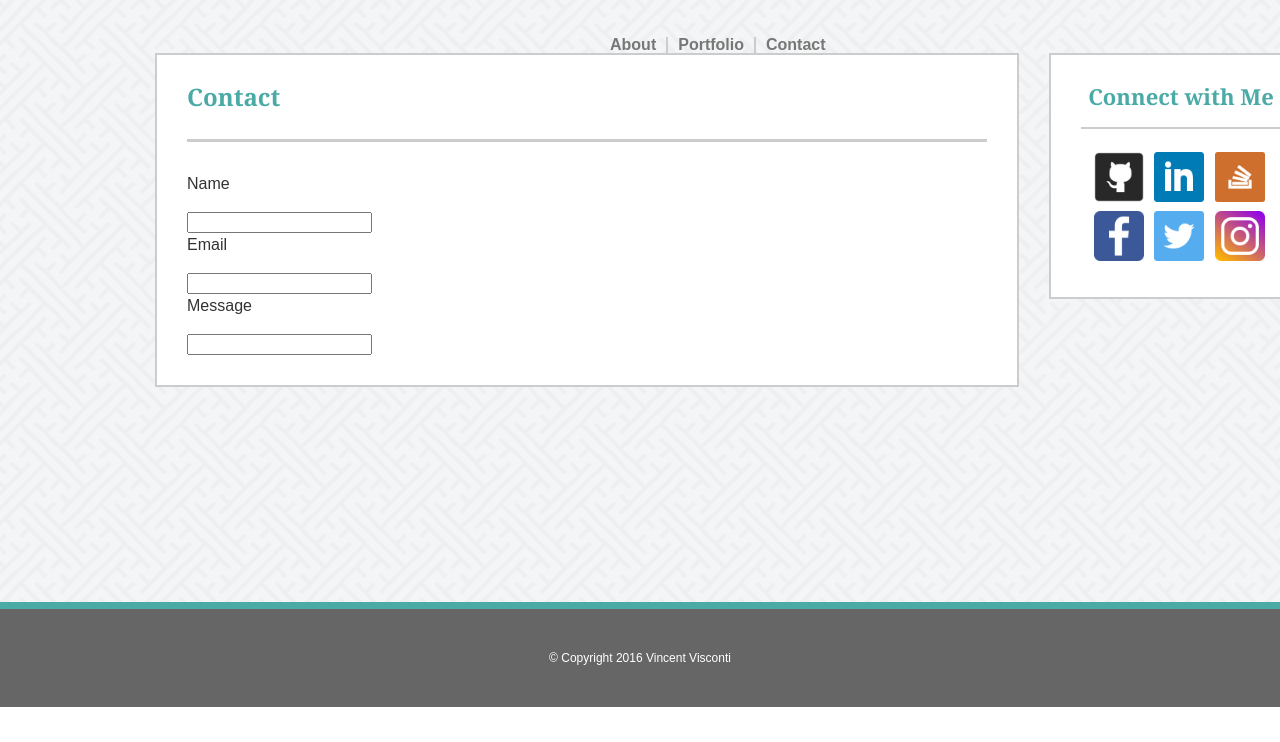
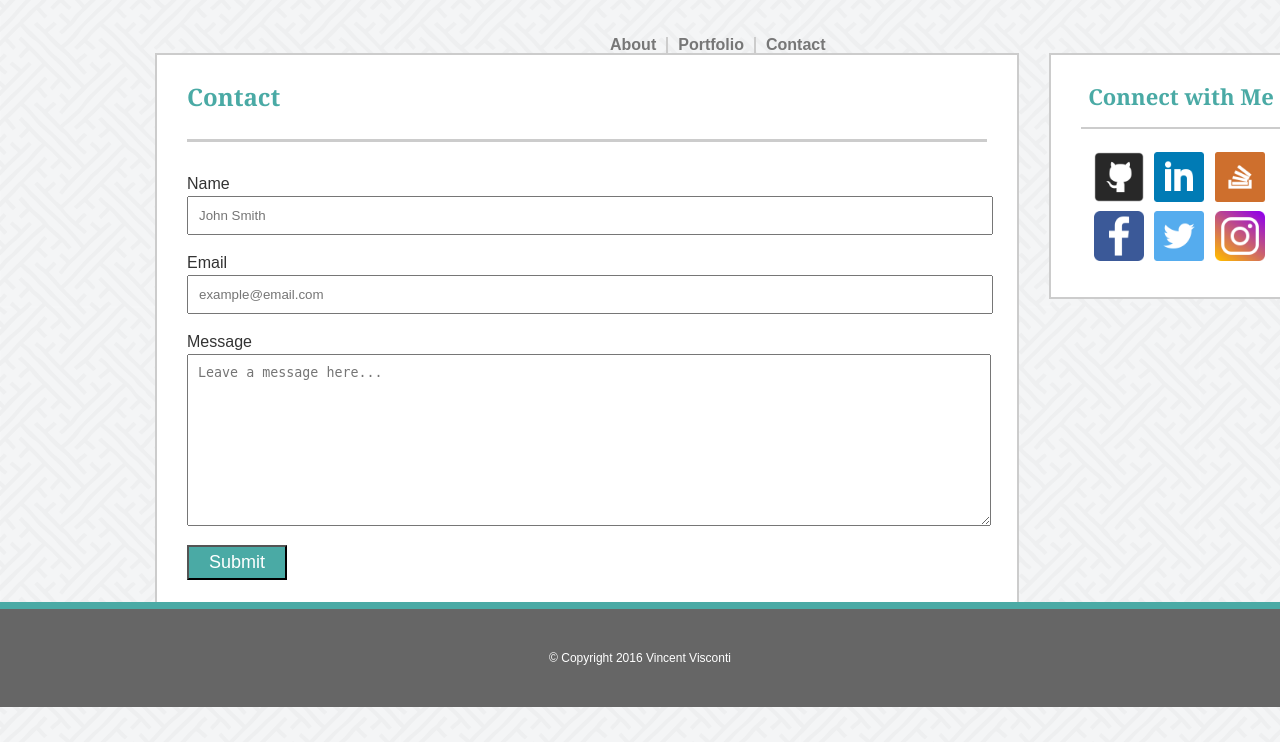
Before and after one commit to VinnyV88/Basic-Portfolio, a PHP site: page /contact.html in a window 1280 px wide; the page is wider, and only the part inside the window is pictured. Shown: the part 93-835 px from the top of that part. Before the commit the page ends 800 px from the top of that part, so only its background shows below. Run offline with PHP 8.4, Linux system fonts and the light colour scheme.

Commit message:
push progress to heroku

```diff
--- a/assets/css/style.css
+++ b/assets/css/style.css
@@ -79,7 +79,6 @@ h1, h2, h3 {
 
 body{
 	background-image: url("../images/background.png");
-	background-clip: padding-box;
 	font-family: 'Arial', 'Helvetica Neue', Helvetica, sans-serif;
 	color: #333333;
 	margin: 0;
@@ -270,6 +269,27 @@ h2{
 	border: 2px solid #cccccc;
 }
 
+.txtInput{
+	padding-top: 10px;
+	padding-bottom: 10px;
+	padding-left: 10px;
+	width: 790px;
+}
+
+button {
+	padding-top: 5px;
+	padding-bottom: 5px;
+	font-size: 18px;
+	padding-left: 20px;
+	padding-right: 20px;
+	background-color: #4aaaa5;
+	color: white;
+}
+
+button:hover,
+button:focus {
+	background-color: #B24200;
+}
 
 aside{
 	float: left;
--- a/contact.html
+++ b/contact.html
@@ -1,7 +1,7 @@
 <!doctype html>
 <html>
 	<head>
-		<title>Portfolio</title>
+		<title>Contact</title>
 		<link rel="stylesheet" type="text/css" href="assets/css/reset.css">
 		<link rel="stylesheet" type="text/css" href="assets/css/style.css">
 	</head>
@@ -24,12 +24,13 @@
 
 				<form class="ConForm">
 					<fieldset>
-						<p class="lblName">Name</p><br>
-						<input class="txtName" type="text" name="firstname"><br>
-						<p class="lblEmail">Email</p><br>
-						<input class="txtEmail" type="text" name="email"><br>
-						<p class="lblMsg">Message</p><br>
-						<input type="Message" name="message">
+						<p class="lblName">Name</p>
+						<input class="txtInput" type="text" name="firstname" placeholder="John Smith"><br><br>
+						<p class="lblEmail">Email</p>
+						<input class="txtInput" type="text" name="email" placeholder="example@email.com"><br><br>
+						<p class="lblMsg">Message</p>
+						<textarea class="txtInput" name="message" rows="10" cols="50" placeholder="Leave a message here..."></textarea> <br><br>
+						<button type="submit">Submit</button>
 					</fieldset>
 
 				</section>
```
